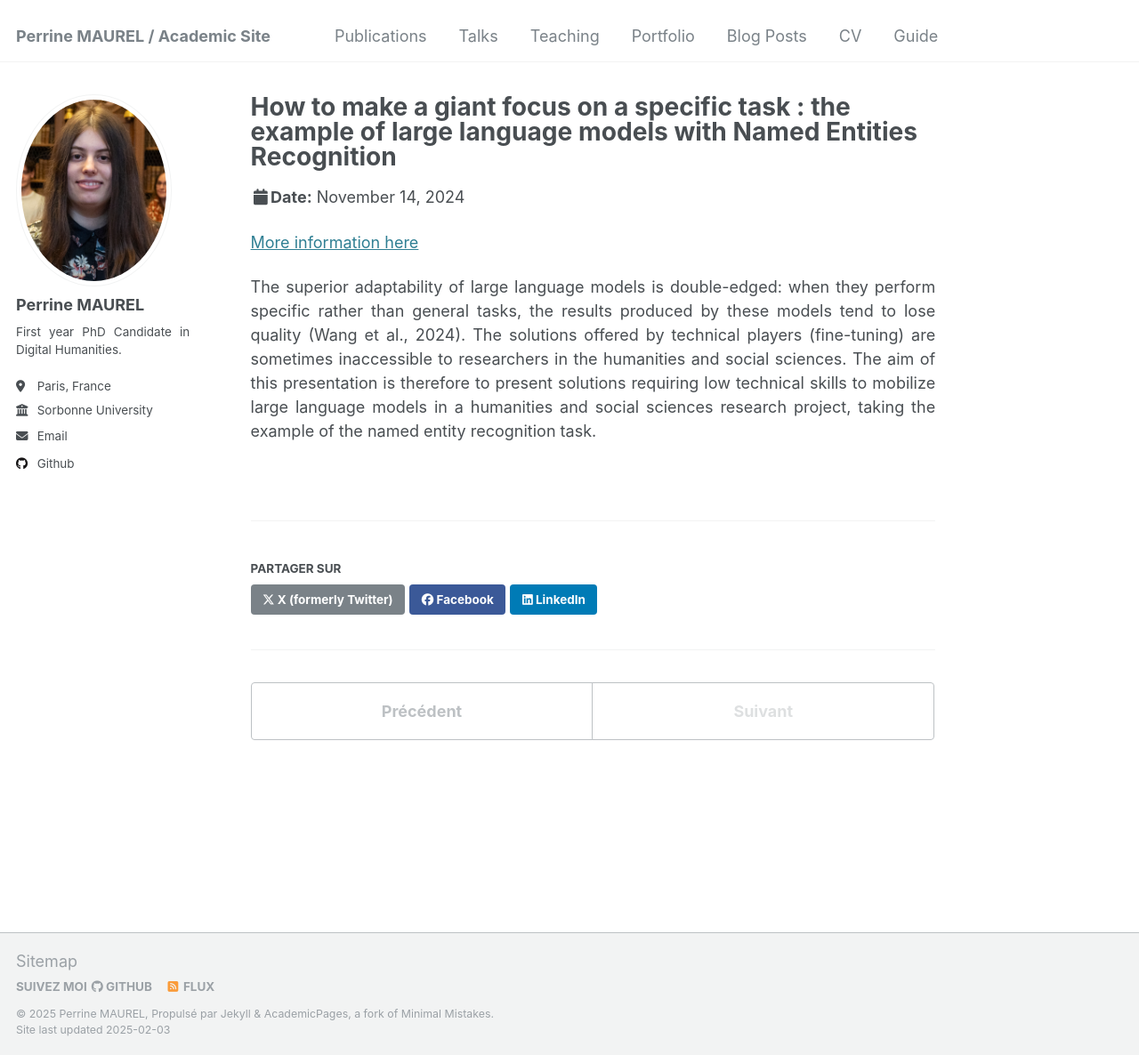
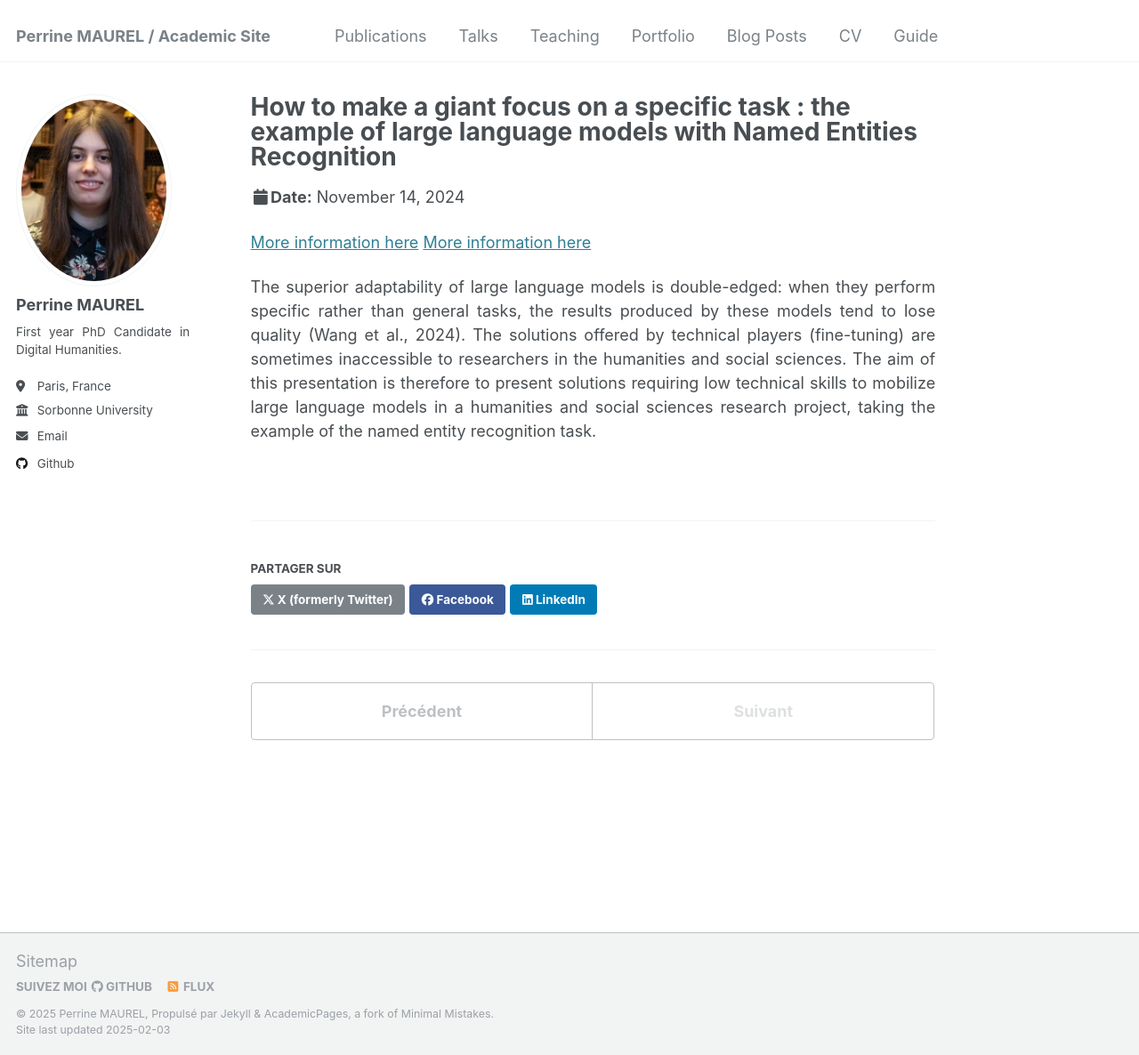
Before and after one commit to perrinemaurel/perrinemaurel.github.io, a Jekyll site: the page built from _talks/2024-11-14-talk-2.md, in a window 1280 px wide and 1186 px high. Shown: the whole window at 89% size. Built offline with Jekyll 4.4.1, drawn with Linux system fonts in a browser that asks for light colours.

Commit message:
Update 2024-11-14-talk-2.md

```diff
--- a/_talks/2024-11-14-talk-2.md
+++ b/_talks/2024-11-14-talk-2.md
@@ -7,7 +7,7 @@ venue: "ENS Lyon"
 date: 2024-11-14
 location: "Lyon, France"
 ---
-
+<a href="https://caih.sciencesconf.org/576553" target="_blank">More information here</a>
 [More information here](https://caih.sciencesconf.org/576553)
 
 The superior adaptability of large language models is double-edged: when they perform specific rather than general tasks, the results produced by these models tend to lose quality (Wang et al., 2024). The solutions offered by technical players (fine-tuning) are sometimes inaccessible to researchers in the humanities and social sciences. The aim of this presentation is therefore to present solutions requiring low technical skills to mobilize large language models in a humanities and social sciences research project, taking the example of the named entity recognition task.
```
